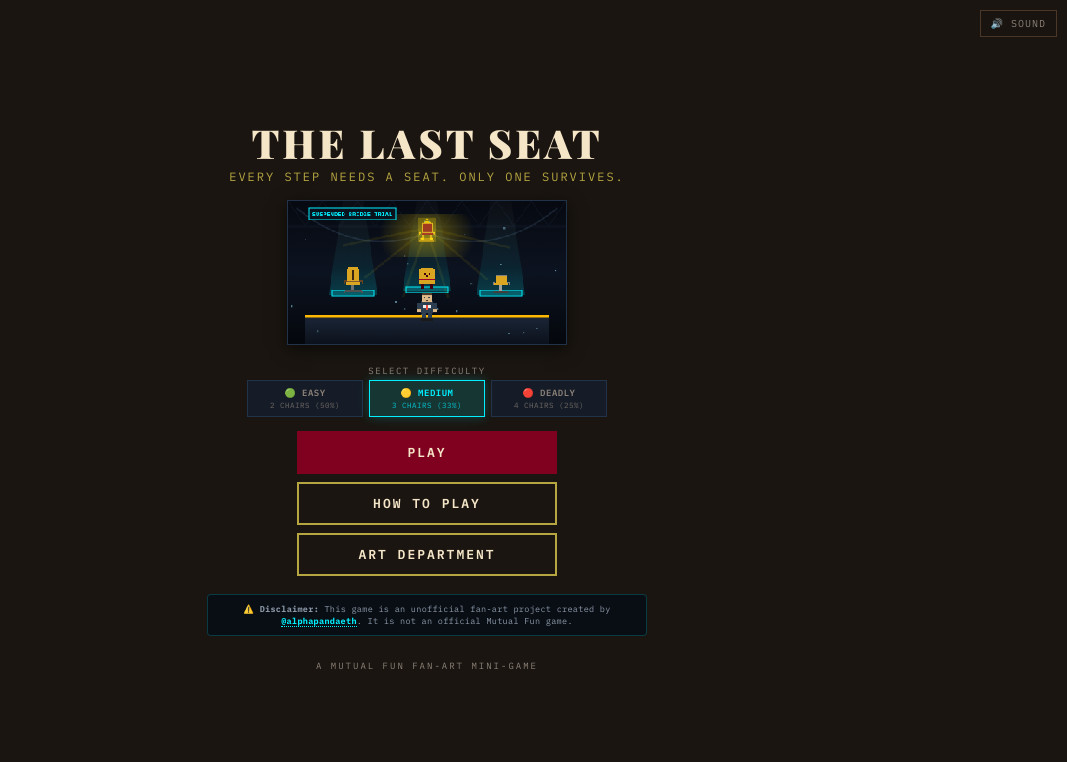
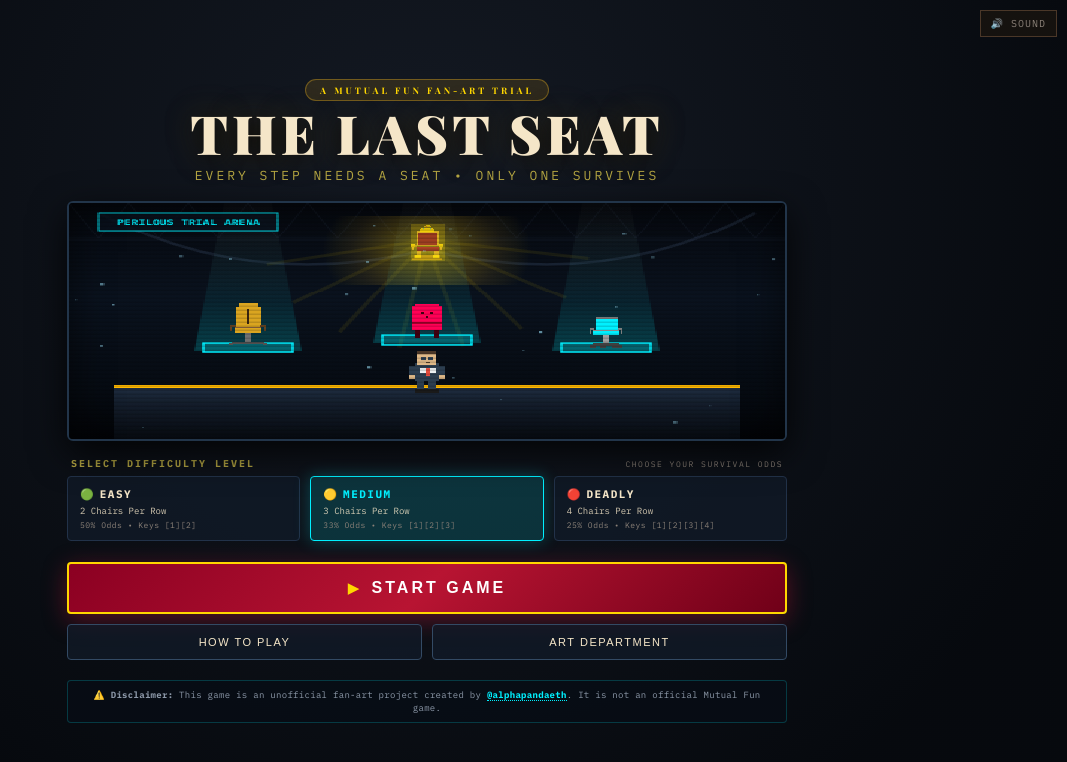
Before and after one commit to sercan48/The-Last-Seat, a React (Vite) app: page / in a window 1280 px wide. Shown: the top 762 px of the page, without its empty margins (213-1280 px from the left). Built offline with nearby package versions, Linux system fonts and the light colour scheme.

Commit message:
feat: enhance title screen with expansive full-screen arcade layout and remove poster from art department

```diff
--- a/src/styles/global.css
+++ b/src/styles/global.css
@@ -60,12 +60,12 @@
 
 /* ---- Title Screen ---- */
 .title-screen {
-  background: var(--bg);
+  background: radial-gradient(circle at 50% 25%, rgba(18, 28, 44, 0.7) 0%, rgba(6, 9, 14, 0.98) 80%);
   text-align: center;
   overflow-y: auto;
   overflow-x: hidden;
-  padding: 16px 14px 24px;
-  justify-content: flex-start; /* Ensures top content is never cut off on smaller screens */
+  padding: clamp(16px, 3vh, 32px) clamp(16px, 3vw, 36px);
+  justify-content: flex-start;
   -webkit-overflow-scrolling: touch;
 }
 
@@ -87,11 +87,25 @@
   display: flex;
   flex-direction: column;
   align-items: center;
-  gap: 10px;
-  max-width: 520px;
+  gap: clamp(10px, 1.8vh, 18px);
+  max-width: 760px;
   width: 100%;
-  margin: auto; /* Centers when viewport is tall, scrolls naturally when tight */
+  margin: auto;
   padding: 4px 0;
+}
+
+.title-badge {
+  display: inline-block;
+  font-size: 9px;
+  letter-spacing: 3px;
+  font-weight: 700;
+  color: var(--gold-bright, #FFD700);
+  background: rgba(218, 165, 32, 0.14);
+  border: 1px solid rgba(218, 165, 32, 0.4);
+  padding: 4px 14px;
+  border-radius: 20px;
+  text-transform: uppercase;
+  margin-bottom: 4px;
 }
 
 .title-header {
@@ -100,217 +114,273 @@
 }
 
 .title-header h1 {
-  font-size: clamp(24px, 4.8vw, 40px);
+  font-size: clamp(28px, 5.5vw, 54px);
   font-weight: 900;
   color: var(--cream);
-  letter-spacing: 3px;
-  line-height: 1.1;
+  letter-spacing: 4px;
+  line-height: 1.05;
   text-transform: uppercase;
+  text-shadow: 0 4px 24px rgba(0, 0, 0, 0.9), 0 0 35px rgba(218, 165, 32, 0.25);
 }
 
 .title-header .tagline {
   font-family: var(--font-mono);
-  font-size: clamp(9px, 1.8vw, 12px);
+  font-size: clamp(10px, 1.8vw, 13px);
   color: var(--brass);
-  letter-spacing: 2px;
-  margin-top: 4px;
+  letter-spacing: 3px;
+  margin-top: 6px;
   text-transform: uppercase;
 }
 
 .title-visual {
   width: 100%;
-  max-width: 280px;
-  height: 145px;
+  max-width: 720px;
+  height: clamp(180px, 30vh, 270px);
   position: relative;
-  margin: 4px 0;
-  border: 1px solid #223249;
-  box-shadow: 0 4px 16px rgba(0, 0, 0, 0.6);
+  border: 2px solid #22354A;
+  border-radius: 6px;
+  overflow: hidden;
+  box-shadow: 0 12px 36px rgba(0, 0, 0, 0.8), inset 0 0 24px rgba(0, 240, 255, 0.1);
+  background: #060A10;
 }
 
 .title-visual canvas {
   width: 100%;
   height: 100%;
+  display: block;
 }
 
-.title-buttons {
-  display: flex;
-  flex-direction: column;
-  gap: 8px;
-  width: 100%;
-  max-width: 260px;
-}
-
-.btn {
-  display: block;
-  width: 100%;
-  padding: 11px 20px;
-  border: 2px solid var(--brass);
-  background: transparent;
-  color: var(--cream);
-  font-family: var(--font-mono);
-  font-size: 13px;
-  font-weight: 600;
-  letter-spacing: 2px;
-  text-transform: uppercase;
-  cursor: pointer;
-  transition: all 0.15s ease;
-  position: relative;
-  overflow: hidden;
-}
-
-.btn:hover {
-  background: var(--brass);
-  color: var(--bg);
-}
-
-.btn:active {
-  transform: scale(0.97);
-}
-
-.btn:focus-visible {
-  outline: 2px solid var(--gold-bright);
-  outline-offset: 2px;
-}
-
-.btn-primary {
-  background: var(--oxblood);
-  border-color: var(--oxblood);
-}
-
-.btn-primary:hover {
-  background: #A00028;
-  border-color: #A00028;
-  color: var(--cream);
-}
-
-.btn-small {
-  padding: 8px 16px;
-  font-size: 11px;
-}
-
-.title-stats {
-  margin-top: 16px;
-  padding: 12px 16px;
-  border: 1px solid var(--brown);
-  background: rgba(42, 34, 24, 0.6);
-  width: 100%;
-  max-width: 280px;
-  text-align: left;
-}
-
-.title-stats h3 {
-  font-size: 10px;
-  color: var(--brass);
-  letter-spacing: 2px;
-  margin-bottom: 8px;
-}
-
-.title-stats .stat-row {
-  display: flex;
-  justify-content: space-between;
-  font-size: 11px;
-  color: var(--warm-gray);
-  margin-bottom: 4px;
-}
-
-.title-stats .stat-row span:last-child {
-  color: var(--cream);
-}
-
-.title-footer {
-  font-size: 9px;
-  color: var(--warm-gray);
-  letter-spacing: 2px;
-  margin-top: 14px;
-  text-transform: uppercase;
+.visual-scanline-overlay {
+  position: absolute;
+  inset: 0;
+  pointer-events: none;
+  background: repeating-linear-gradient(
+    to bottom,
+    rgba(0, 0, 0, 0) 0px,
+    rgba(0, 0, 0, 0) 2px,
+    rgba(0, 0, 0, 0.15) 3px,
+    rgba(0, 0, 0, 0.15) 4px
+  );
+  box-shadow: inset 0 0 40px rgba(0, 0, 0, 0.6);
 }
 
 /* ---- Difficulty Selector ---- */
 .difficulty-section {
-  margin: 6px 0 4px;
   width: 100%;
-  max-width: 360px;
+  max-width: 720px;
+  margin: 2px 0;
+}
+
+.difficulty-header {
+  display: flex;
+  justify-content: space-between;
+  align-items: center;
+  margin-bottom: 6px;
+  padding: 0 4px;
 }
 
 .difficulty-label {
-  font-size: 9px;
+  font-size: 10px;
+  font-weight: 700;
+  letter-spacing: 2px;
+  color: var(--brass);
+  text-transform: uppercase;
+}
+
+.difficulty-sublabel {
+  font-size: 8px;
   letter-spacing: 1.5px;
   color: var(--warm-gray);
   text-transform: uppercase;
-  margin-bottom: 4px;
-  display: block;
-  text-align: center;
 }
 
 .difficulty-buttons {
-  display: flex;
-  gap: 6px;
-  justify-content: center;
+  display: grid;
+  grid-template-columns: repeat(3, 1fr);
+  gap: 10px;
 }
 
 .diff-btn {
-  flex: 1;
-  padding: 6px 4px;
+  padding: 10px 12px;
   font-family: var(--font-mono);
-  font-size: 9px;
-  font-weight: 600;
-  letter-spacing: 0.5px;
-  text-transform: uppercase;
-  background: rgba(20, 30, 44, 0.85);
-  border: 1px solid #223249;
+  background: rgba(16, 25, 38, 0.85);
+  border: 1.5px solid #223249;
+  border-radius: 4px;
   color: var(--warm-gray);
   cursor: pointer;
-  transition: all 0.2s ease;
+  transition: all 0.2s cubic-bezier(0.16, 1, 0.3, 1);
   display: flex;
   flex-direction: column;
+  align-items: flex-start;
+  gap: 4px;
+  text-align: left;
+}
+
+.diff-top {
+  display: flex;
   align-items: center;
-  gap: 2px;
+  gap: 6px;
+}
+
+.diff-icon {
+  font-size: 11px;
+}
+
+.diff-title {
+  font-size: 11px;
+  font-weight: 700;
+  letter-spacing: 1.5px;
+  color: var(--cream);
+  text-transform: uppercase;
 }
 
 .diff-btn .diff-sub {
-  font-size: 7.5px;
-  opacity: 0.75;
-  font-weight: normal;
+  font-size: 9px;
+  color: var(--cream);
+  opacity: 0.85;
+}
+
+.diff-odds {
+  font-size: 8px;
+  color: var(--warm-gray);
+  letter-spacing: 0.5px;
 }
 
 .diff-btn:hover {
-  background: rgba(30, 45, 68, 0.95);
+  background: rgba(26, 39, 58, 0.95);
   border-color: #00F0FF;
-  color: #fff;
+  transform: translateY(-2px);
 }
 
 .diff-btn.active.diff-easy {
   border-color: #00FF66;
   background: rgba(0, 255, 102, 0.15);
-  color: #00FF66;
-  box-shadow: 0 0 10px rgba(0, 255, 102, 0.25);
+  box-shadow: 0 0 16px rgba(0, 255, 102, 0.25);
 }
+.diff-btn.active.diff-easy .diff-title { color: #00FF66; }
 
 .diff-btn.active.diff-medium {
   border-color: #00F0FF;
   background: rgba(0, 240, 255, 0.15);
-  color: #00F0FF;
-  box-shadow: 0 0 10px rgba(0, 240, 255, 0.25);
+  box-shadow: 0 0 16px rgba(0, 240, 255, 0.25);
 }
+.diff-btn.active.diff-medium .diff-title { color: #00F0FF; }
 
 .diff-btn.active.diff-deadly {
   border-color: #FF2A42;
   background: rgba(255, 42, 66, 0.18);
-  color: #FF2A42;
-  box-shadow: 0 0 12px rgba(255, 42, 66, 0.35);
+  box-shadow: 0 0 18px rgba(255, 42, 66, 0.35);
+}
+.diff-btn.active.diff-deadly .diff-title { color: #FF2A42; }
+
+/* ---- Action Buttons Row ---- */
+.title-action-row {
+  width: 100%;
+  max-width: 720px;
+  display: flex;
+  flex-direction: column;
+  gap: 10px;
+  margin-top: 4px;
+}
+
+.btn-play-large {
+  width: 100%;
+  padding: 15px 24px;
+  font-size: 16px;
+  font-weight: 700;
+  letter-spacing: 3px;
+  background: linear-gradient(135deg, #8B0022 0%, #B81432 50%, #700018 100%);
+  border: 2px solid #FFD700;
+  color: #FFF;
+  border-radius: 4px;
+  box-shadow: 0 6px 24px rgba(184, 20, 50, 0.45);
+  cursor: pointer;
+  transition: all 0.18s ease;
+  display: flex;
+  align-items: center;
+  justify-content: center;
+  gap: 10px;
+}
+
+.btn-play-large .play-icon {
+  font-size: 14px;
+  color: #FFD700;
+}
+
+.btn-play-large:hover {
+  background: linear-gradient(135deg, #A8002A 0%, #D41B3E 50%, #8B0022 100%);
+  box-shadow: 0 8px 30px rgba(255, 42, 66, 0.55), 0 0 20px rgba(255, 215, 0, 0.3);
+  transform: translateY(-2px);
+}
+
+.secondary-buttons {
+  display: grid;
+  grid-template-columns: 1fr 1fr;
+  gap: 10px;
+  width: 100%;
+}
+
+.btn-secondary {
+  padding: 11px 16px;
+  font-size: 11px;
+  letter-spacing: 1.5px;
+  border: 1.5px solid #334A64;
+  background: rgba(18, 28, 42, 0.7);
+  color: var(--cream);
+  border-radius: 4px;
+}
+
+.btn-secondary:hover {
+  background: rgba(30, 46, 70, 0.9);
+  border-color: #00F0FF;
+  color: #FFF;
+  box-shadow: 0 0 12px rgba(0, 240, 255, 0.2);
+}
+
+/* ---- Stats Bar ---- */
+.title-stats-bar {
+  display: flex;
+  gap: 10px;
+  justify-content: center;
+  flex-wrap: wrap;
+  width: 100%;
+  max-width: 720px;
+  margin-top: 2px;
+}
+
+.stat-pill {
+  background: rgba(14, 22, 34, 0.85);
+  border: 1px solid #223249;
+  padding: 6px 14px;
+  border-radius: 3px;
+  font-size: 10px;
+  display: flex;
+  gap: 6px;
+  color: var(--warm-gray);
+}
+
+.stat-pill .label {
+  font-weight: 500;
+  letter-spacing: 1px;
+}
+
+.stat-pill .val {
+  color: #00F0FF;
+  font-weight: 700;
 }
 
 /* ---- Legal / Fan Art Disclaimer ---- */
 .title-disclaimer {
-  margin-top: 8px;
-  padding: 8px 12px;
-  font-size: 8.5px;
+  margin-top: 6px;
+  padding: 8px 14px;
+  font-size: 9px;
   line-height: 1.4;
   color: #8C98A8;
   background: rgba(8, 14, 22, 0.85);
   border: 1px solid rgba(0, 240, 255, 0.2);
   border-radius: 4px;
-  max-width: 440px;
+  max-width: 720px;
+  width: 100%;
   text-align: center;
   letter-spacing: 0.3px;
 }
@@ -327,32 +397,6 @@
   color: #FFB800;
   border-color: #FFB800;
   text-shadow: 0 0 8px rgba(255, 184, 0, 0.5);
-}
-
-/* ---- Poster Link Button ---- */
-.btn-poster {
-  display: inline-flex;
-  align-items: center;
-  justify-content: center;
-  gap: 6px;
-  padding: 8px 14px;
-  font-family: var(--font-mono);
-  font-size: 10px;
-  letter-spacing: 1px;
-  color: #FFD700;
-  background: rgba(218, 165, 32, 0.12);
-  border: 1px solid #DAA520;
-  text-decoration: none;
-  text-transform: uppercase;
-  transition: all 0.2s ease;
-  cursor: pointer;
-}
-
-.btn-poster:hover {
-  background: rgba(218, 165, 32, 0.25);
-  border-color: #FFD700;
-  box-shadow: 0 0 10px rgba(255, 215, 0, 0.3);
-  color: #FFF;
 }
 
 /* ---- Character Select ---- */
@@ -702,6 +746,31 @@
 
 /* ---- Responsive ---- */
 @media (max-width: 600px) {
+  .title-content {
+    gap: 10px;
+  }
+
+  .title-visual {
+    height: 160px;
+  }
+
+  .difficulty-buttons {
+    grid-template-columns: 1fr;
+    gap: 6px;
+  }
+
+  .diff-btn {
+    padding: 8px 10px;
+    flex-direction: row;
+    justify-content: space-between;
+    align-items: center;
+  }
+
+  .secondary-buttons {
+    grid-template-columns: 1fr;
+    gap: 6px;
+  }
+
   .char-grid {
     grid-template-columns: repeat(3, 1fr);
     gap: 8px;
@@ -718,6 +787,25 @@
   .chair-gallery {
     grid-template-columns: repeat(4, 1fr);
     gap: 8px;
+  }
+}
+
+@media (max-height: 660px) {
+  .title-content {
+    gap: 8px;
+  }
+
+  .title-visual {
+    height: 135px;
+  }
+
+  .btn-play-large {
+    padding: 11px 18px;
+    font-size: 14px;
+  }
+
+  .diff-btn {
+    padding: 6px 8px;
   }
 }
 
--- a/src/ui/TitleScreen.tsx
+++ b/src/ui/TitleScreen.tsx
@@ -32,8 +32,10 @@
     if (!canvas) return;
 
     const dpr = window.devicePixelRatio || 1;
-    canvas.width = 320 * dpr;
-    canvas.height = 200 * dpr;
+    const W = 480;
+    const H = 240;
+    canvas.width = W * dpr;
+    canvas.height = H * dpr;
     const ctx = canvas.getContext('2d')!;
     ctx.setTransform(dpr, 0, 0, dpr, 0, 0);
     (ctx as any).imageSmoothingEnabled = false;
@@ -42,149 +44,153 @@
     let time = 0;
 
     // Atmospheric floating dust motes
-    const particles = Array.from({ length: 18 }, () => ({
-      x: Math.random() * 320,
-      y: Math.random() * 200,
-      vy: -0.3 - Math.random() * 0.4,
-      size: 1 + Math.random() * 1.5,
-      alpha: 0.2 + Math.random() * 0.4,
+    const particles = Array.from({ length: 26 }, () => ({
+      x: Math.random() * W,
+      y: Math.random() * H,
+      vy: -0.25 - Math.random() * 0.45,
+      size: 1 + Math.random() * 1.8,
+      alpha: 0.15 + Math.random() * 0.45,
     }));
 
     function draw() {
       const c = ctx!;
       // Dark arena background with depth gradient
-      const bgGrad = c.createLinearGradient(0, 0, 0, 200);
-      bgGrad.addColorStop(0, '#060910');
-      bgGrad.addColorStop(0.5, '#0C1320');
-      bgGrad.addColorStop(1, '#04070C');
+      const bgGrad = c.createLinearGradient(0, 0, 0, H);
+      bgGrad.addColorStop(0, '#05080E');
+      bgGrad.addColorStop(0.4, '#0A121E');
+      bgGrad.addColorStop(0.8, '#060B12');
+      bgGrad.addColorStop(1, '#020408');
       c.fillStyle = bgGrad;
-      c.fillRect(0, 0, 320, 200);
+      c.fillRect(0, 0, W, H);
 
       // Arena ceiling girders
-      c.strokeStyle = '#1E2C3F';
+      c.save();
+      c.strokeStyle = '#1A2738';
       c.lineWidth = 1;
       c.globalAlpha = 0.35;
-      for (let x = 0; x < 320; x += 40) {
+      for (let x = 0; x < W; x += 40) {
         c.beginPath();
         c.moveTo(x, 0);
-        c.lineTo(x + 20, 35);
+        c.lineTo(x + 20, 36);
         c.lineTo(x + 40, 0);
         c.stroke();
       }
-      c.strokeRect(0, 35, 320, 2);
+      c.strokeRect(0, 36, W, 2);
 
-      // Suspension bridge cables
-      c.strokeStyle = '#3A4E68';
-      c.lineWidth = 2;
+      // Suspension bridge heavy cables running from high ceiling to throne
+      c.strokeStyle = '#34475E';
+      c.lineWidth = 2.5;
       c.beginPath();
-      c.moveTo(10, 10);
-      c.quadraticCurveTo(80, 80, 160, 45);
+      c.moveTo(20, 10);
+      c.quadraticCurveTo(120, 90, 240, 48);
       c.stroke();
       c.beginPath();
-      c.moveTo(310, 10);
-      c.quadraticCurveTo(240, 80, 160, 45);
+      c.moveTo(W - 20, 10);
+      c.quadraticCurveTo(W - 120, 90, 240, 48);
       c.stroke();
-      c.globalAlpha = 1;
+      c.restore();
 
-      // Distant Golden Throne Platform (The Objective)
-      const throneX = 160;
+      // Distant Golden Throne Platform (The Endgame)
+      const throneX = 240;
       const throneY = 48;
       // Golden halo
-      const throneGlow = c.createRadialGradient(throneX, throneY, 5, throneX, throneY, 55);
-      throneGlow.addColorStop(0, 'rgba(255, 215, 0, 0.35)');
+      const throneGlow = c.createRadialGradient(throneX, throneY, 6, throneX, throneY, 70);
+      throneGlow.addColorStop(0, 'rgba(255, 215, 0, 0.4)');
+      throneGlow.addColorStop(0.7, 'rgba(218, 165, 32, 0.1)');
       throneGlow.addColorStop(1, 'rgba(255, 215, 0, 0)');
       c.fillStyle = throneGlow;
-      c.fillRect(throneX - 60, throneY - 30, 120, 60);
+      c.fillRect(throneX - 80, throneY - 35, 160, 70);
 
       // Golden rays
       c.save();
       c.globalAlpha = 0.08;
       c.fillStyle = '#FFD700';
-      for (let i = 0; i < 6; i++) {
+      for (let i = 0; i < 8; i++) {
         c.save();
         c.translate(throneX, throneY - 10);
-        c.rotate(i * (Math.PI / 6) - Math.PI / 2.5 + Math.sin(time * 0.8) * 0.04);
-        c.fillRect(-1.5, 0, 3, 100);
+        c.rotate(i * (Math.PI / 8) - Math.PI / 2.3 + Math.sin(time * 0.8) * 0.04);
+        c.fillRect(-1.5, 0, 3, 110);
         c.restore();
       }
       c.restore();
 
-      // Miniature Golden Throne
-      drawChair(c, 'throne', 'gold', throneX, throneY, 26, 0, false, 0, 0.8, '#FF0055');
+      // Miniature Golden Throne waiting at the end
+      drawChair(c, 'throne', 'gold', throneX, throneY, 30, 0, false, 0, 0.85, '#FF0055');
 
       // Volumetric Spotlights shining onto 3 suspended bridge chairs
       const spotConfigs = [
-        { x: 75, y: 115, type: 'executive' as const, mat: 'leather' as const, size: 38 },
-        { x: 160, y: 110, type: 'velvet' as const, mat: 'velvet' as const, size: 42 },
-        { x: 245, y: 115, type: 'office' as const, mat: 'metal' as const, size: 38 },
+        { x: 120, y: 130, type: 'executive' as const, mat: 'leather' as const, size: 44, color: '#DAA520' },
+        { x: 240, y: 122, type: 'velvet' as const, mat: 'velvet' as const, size: 48, color: '#FF0055' },
+        { x: 360, y: 130, type: 'office' as const, mat: 'metal' as const, size: 44, color: '#00F0FF' },
       ];
 
       for (let i = 0; i < spotConfigs.length; i++) {
         const spot = spotConfigs[i];
         // Spotlight cone
-        const sGrad = c.createLinearGradient(spot.x, 0, spot.x, spot.y + 20);
+        const sGrad = c.createLinearGradient(spot.x, 0, spot.x, spot.y + 24);
         sGrad.addColorStop(0, 'rgba(255, 240, 200, 0.02)');
-        sGrad.addColorStop(0.7, 'rgba(0, 240, 255, 0.08)');
-        sGrad.addColorStop(1, 'rgba(0, 240, 255, 0.22)');
+        sGrad.addColorStop(0.65, 'rgba(0, 240, 255, 0.08)');
+        sGrad.addColorStop(1, 'rgba(0, 240, 255, 0.24)');
         c.fillStyle = sGrad;
         c.beginPath();
-        c.moveTo(spot.x - 12, 0);
-        c.lineTo(spot.x + 12, 0);
-        c.lineTo(spot.x + 28, spot.y + 16);
-        c.lineTo(spot.x - 28, spot.y + 16);
+        c.moveTo(spot.x - 16, 0);
+        c.lineTo(spot.x + 16, 0);
+        c.lineTo(spot.x + 36, spot.y + 20);
+        c.lineTo(spot.x - 36, spot.y + 20);
         c.closePath();
         c.fill();
 
-        // Suspended tempered glass pedestal
-        c.fillStyle = 'rgba(0, 240, 255, 0.18)';
-        c.fillRect(spot.x - 24, spot.y + 10, 48, 8);
+        // Suspended tempered glass pedestal with neon cyan edge
+        c.fillStyle = 'rgba(0, 240, 255, 0.2)';
+        c.fillRect(spot.x - 30, spot.y + 12, 60, 10);
         c.strokeStyle = '#00F0FF';
-        c.lineWidth = 1;
-        c.strokeRect(spot.x - 24, spot.y + 10, 48, 8);
+        c.lineWidth = 1.5;
+        c.strokeRect(spot.x - 30, spot.y + 12, 60, 10);
 
-        // Chair on pedestal with subtle float
-        const floatY = Math.sin(time * 2.2 + i * 1.6) * 1.5;
-        drawChair(c, spot.type, spot.mat, spot.x, spot.y + floatY, spot.size, i, false, 0, 0, '#DAA520');
+        // Subtle floating chair on pedestal
+        const floatY = Math.sin(time * 2.2 + i * 1.6) * 2;
+        drawChair(c, spot.type, spot.mat, spot.x, spot.y + floatY, spot.size, i, false, 0, 0, spot.color);
       }
 
       // Foreground Launch Platform (Bottom)
-      const launchY = 162;
-      const platGrad = c.createLinearGradient(0, launchY, 0, 200);
-      platGrad.addColorStop(0, '#1A2536');
-      platGrad.addColorStop(1, '#0C121C');
+      const launchY = 188;
+      const platGrad = c.createLinearGradient(0, launchY, 0, H);
+      platGrad.addColorStop(0, '#1E2C3F');
+      platGrad.addColorStop(0.3, '#141E2C');
+      platGrad.addColorStop(1, '#090E16');
       c.fillStyle = platGrad;
-      c.fillRect(20, launchY, 280, 38);
+      c.fillRect(30, launchY, W - 60, 52);
 
       // Warning hazard stripes on launch edge
       c.fillStyle = '#FFB800';
-      c.fillRect(20, launchY - 2, 280, 2.5);
+      c.fillRect(30, launchY - 3, W - 60, 3);
 
       // Player character standing at platform edge looking forward
-      drawCharacter(c, 'suit', 160, launchY - 14, 38, 'idle', time);
+      drawCharacter(c, 'suit', 240, launchY - 16, 42, 'idle', time);
 
       // Floating dust particles
       c.fillStyle = '#A0E6FF';
       for (const p of particles) {
         p.y += p.vy;
         if (p.y < 20) {
-          p.y = 190;
-          p.x = Math.random() * 320;
+          p.y = H - 10;
+          p.x = Math.random() * W;
         }
         c.globalAlpha = p.alpha;
         c.fillRect(Math.round(p.x), Math.round(p.y), p.size, p.size);
       }
       c.globalAlpha = 1;
 
-      // Illuminated Title Card Badge
+      // Illuminated Title Card Badge in top corner
       c.fillStyle = 'rgba(10, 18, 30, 0.85)';
-      c.fillRect(24, 10, 100, 16);
+      c.fillRect(20, 10, 120, 18);
       c.strokeStyle = '#00F0FF';
       c.lineWidth = 1;
-      c.strokeRect(24, 10, 100, 16);
+      c.strokeRect(20, 10, 120, 18);
       c.fillStyle = '#00F0FF';
-      c.font = 'bold 7px "IBM Plex Mono", monospace';
+      c.font = 'bold 8px "IBM Plex Mono", monospace';
       c.textAlign = 'center';
-      c.fillText('SUSPENDED BRIDGE TRIAL', 74, 21);
+      c.fillText('PERILOUS TRIAL ARENA', 80, 22);
 
       time += 0.016;
       animFrame = requestAnimationFrame(draw);
@@ -197,18 +203,25 @@
   return (
     <div className="screen title-screen">
       <div className="title-content">
+        {/* Header */}
         <div className="title-header">
+          <div className="title-badge">A MUTUAL FUN FAN-ART TRIAL</div>
           <h1>THE LAST SEAT</h1>
-          <p className="tagline">Every step needs a seat. Only one survives.</p>
+          <p className="tagline">EVERY STEP NEEDS A SEAT • ONLY ONE SURVIVES</p>
         </div>
 
+        {/* Hero Preview Stage */}
         <div className="title-visual">
           <canvas ref={visualRef} />
+          <div className="visual-scanline-overlay" />
         </div>
 
         {/* Difficulty Selection */}
         <div className="difficulty-section">
-          <span className="difficulty-label">SELECT DIFFICULTY</span>
+          <div className="difficulty-header">
+            <span className="difficulty-label">SELECT DIFFICULTY LEVEL</span>
+            <span className="difficulty-sublabel">CHOOSE YOUR SURVIVAL ODDS</span>
+          </div>
           <div className="difficulty-buttons">
             <button
               type="button"
@@ -216,8 +229,12 @@
               onClick={() => { Audio.playClick(); onSelectDifficulty('easy'); }}
               id="btn-diff-easy"
             >
-              <span>🟢 EASY</span>
-              <span className="diff-sub">2 Chairs (50%)</span>
+              <div className="diff-top">
+                <span className="diff-icon">🟢</span>
+                <span className="diff-title">EASY</span>
+              </div>
+              <span className="diff-sub">2 Chairs Per Row</span>
+              <span className="diff-odds">50% Odds • Keys [1][2]</span>
             </button>
             <button
               type="button"
@@ -225,8 +242,12 @@
               onClick={() => { Audio.playClick(); onSelectDifficulty('medium'); }}
               id="btn-diff-medium"
             >
-              <span>🟡 MEDIUM</span>
-              <span className="diff-sub">3 Chairs (33%)</span>
+              <div className="diff-top">
+                <span className="diff-icon">🟡</span>
+                <span className="diff-title">MEDIUM</span>
+              </div>
+              <span className="diff-sub">3 Chairs Per Row</span>
+              <span className="diff-odds">33% Odds • Keys [1][2][3]</span>
             </button>
             <button
               type="button"
@@ -234,23 +255,29 @@
               onClick={() => { Audio.playClick(); onSelectDifficulty('deadly'); }}
               id="btn-diff-deadly"
             >
-              <span>🔴 DEADLY</span>
-              <span className="diff-sub">4 Chairs (25%)</span>
+              <div className="diff-top">
+                <span className="diff-icon">🔴</span>
+                <span className="diff-title">DEADLY</span>
+              </div>
+              <span className="diff-sub">4 Chairs Per Row</span>
+              <span className="diff-odds">25% Odds • Keys [1][2][3][4]</span>
             </button>
           </div>
         </div>
 
-        <div className="title-buttons">
+        {/* Action Buttons */}
+        <div className="title-action-row">
           <button
-            className="btn btn-primary"
+            className="btn btn-primary btn-play-large"
             onClick={() => { Audio.playClick(); onPlay(); }}
             aria-label="Play the game"
             id="btn-play"
           >
-            PLAY
+            <span className="play-icon">▶</span> START GAME
           </button>
+          <div className="secondary-buttons">
             <button
-            className="btn"
+              className="btn btn-secondary"
               onClick={() => { Audio.playClick(); onHowToPlay(); }}
               aria-label="How to play"
               id="btn-how"
@@ -258,7 +285,7 @@
               HOW TO PLAY
             </button>
             <button
-            className="btn"
+              className="btn btn-secondary"
               onClick={() => { Audio.playClick(); onArtDept(); }}
               aria-label="Art Department gallery"
               id="btn-art"
@@ -266,20 +293,21 @@
               ART DEPARTMENT
             </button>
           </div>
+        </div>
 
+        {/* Player Stats Record */}
         {stats.runs > 0 && (
-          <div className="title-stats">
-            <h3>YOUR RECORD</h3>
-            <div className="stat-row"><span>RUNS</span><span>{stats.runs}</span></div>
-            <div className="stat-row"><span>WINS</span><span>{stats.wins}</span></div>
-            <div className="stat-row"><span>BEST ROW</span><span>{stats.bestRow} / 12</span></div>
+          <div className="title-stats-bar">
+            <div className="stat-pill"><span className="label">RUNS</span><span className="val">{stats.runs}</span></div>
+            <div className="stat-pill"><span className="label">WINS</span><span className="val">{stats.wins}</span></div>
+            <div className="stat-pill"><span className="label">BEST ROW</span><span className="val">{stats.bestRow}/12</span></div>
             {stats.fastestWin !== null && (
-              <div className="stat-row"><span>BEST TIME</span><span>{stats.fastestWin.toFixed(2)}s</span></div>
+              <div className="stat-pill"><span className="label">BEST TIME</span><span className="val">{stats.fastestWin.toFixed(2)}s</span></div>
             )}
           </div>
         )}
 
-        {/* Legal / Fan Art Disclaimer */}
+        {/* Legal Disclaimer */}
         <div className="title-disclaimer">
           ⚠️ <strong>Disclaimer:</strong> This game is an unofficial fan-art project created by{' '}
           <a
@@ -292,8 +320,6 @@
           </a>
           . It is not an official Mutual Fun game.
         </div>
-
-        <p className="title-footer">A MUTUAL FUN FAN-ART MINI-GAME</p>
       </div>
     </div>
   );
```
Also changed, not shown: src/ui/ArtDepartment.tsx (+0 -45 lines). Lines whose indentation alone changed are shown as unchanged.
